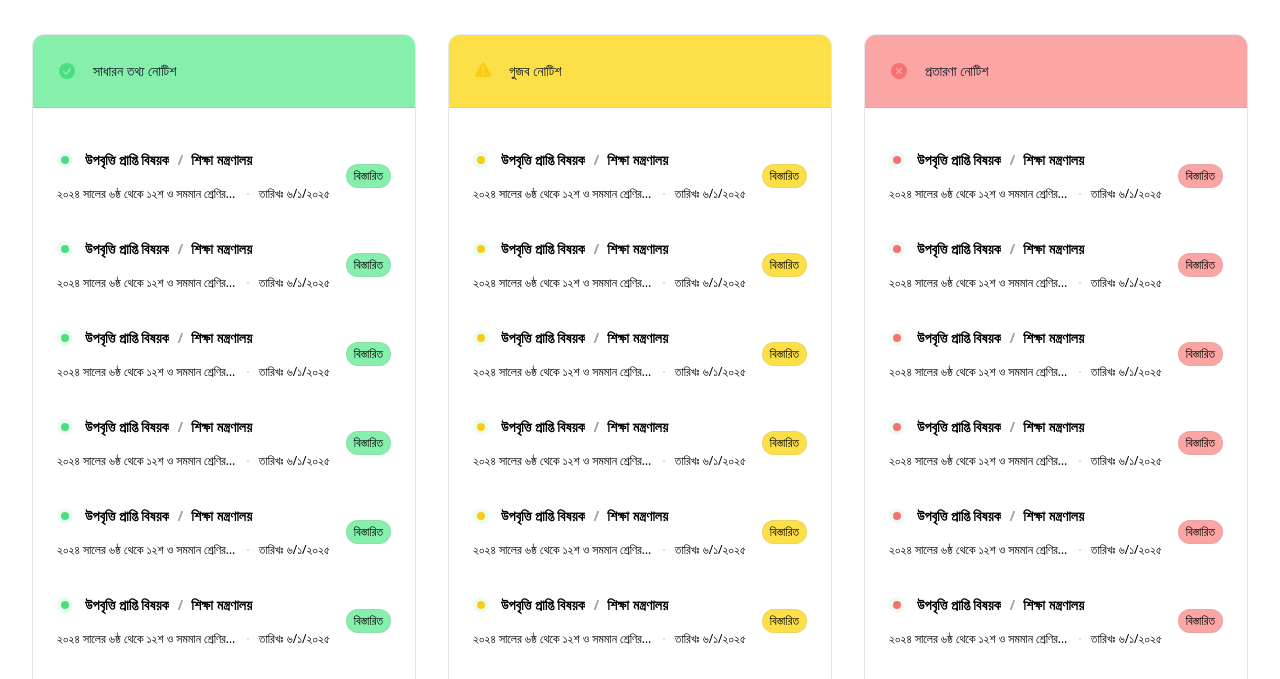
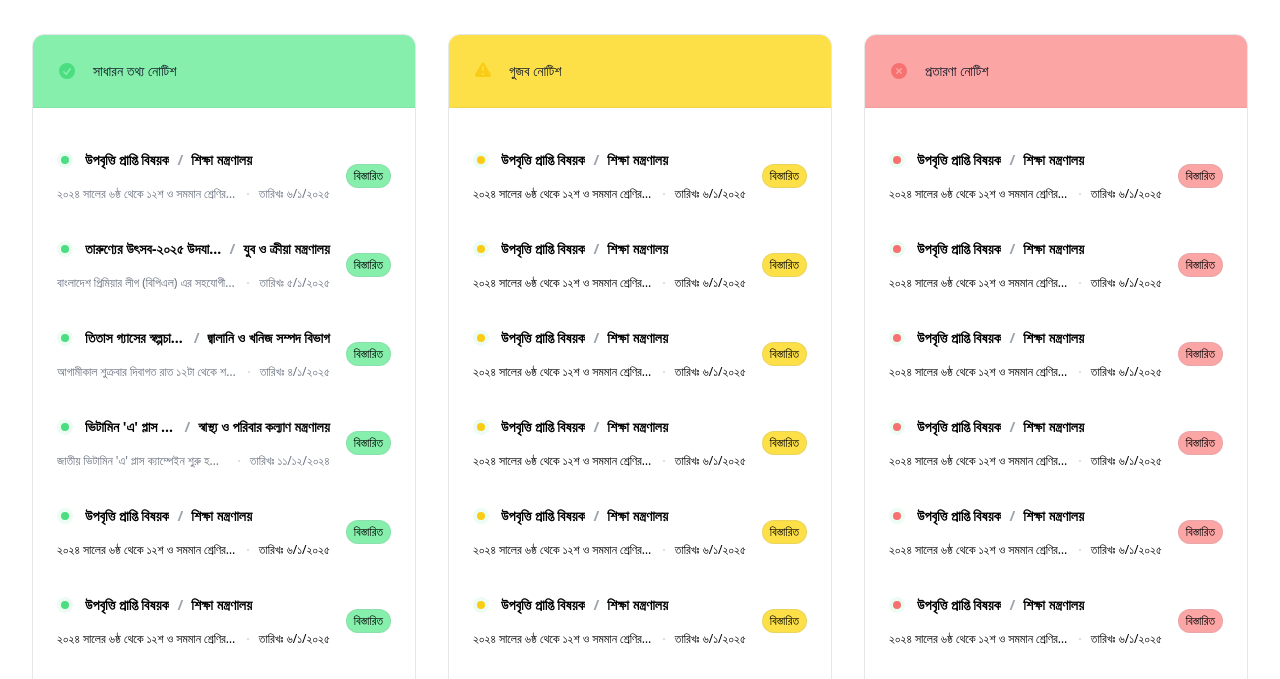
Before and after one commit to Nipun007/alert-tailwind, a website: page src/index.html in a window 1280 px wide. Shown: the part 110-789 px from the top of the page. Drawn offline with Linux system fonts and the light colour scheme.

Commit message:
Info added

```diff
--- a/src/index.html
+++ b/src/index.html
@@ -96,7 +96,7 @@
                             </a>
                         </h2>
                     </div>
-                    <div class="mt-3 flex items-center gap-x-2.5 text-xs/5 text-black-400">
+                    <div class="mt-3 flex items-center gap-x-2.5 text-xs/5 text-gray-500">
                         <p class="truncate">২০২৪ সালের ৬ষ্ঠ থেকে ১২শ ও সমমান শ্রেণির উপবৃত্তি প্রাপ্তির অযোগ্য শিক্ষার্থীদের স্ট্যাটাস পরিবর্তনের মাধ্যমে নিষ্ক্রিয়করণ।</p>
                         <svg viewBox="0 0 2 2" class="size-0.5 flex-none fill-gray-300">
                             <circle cx="1" cy="1" r="1" />
@@ -114,19 +114,19 @@
                         </div>
                         <h2 class="min-w-0 text-sm/6 font-semibold">
                             <a href="#" class="flex gap-x-2">
-                                <span class="truncate">উপবৃত্তি প্রাপ্তি বিষয়ক</span>
+                                <span class="truncate">তারুণ্যের উৎসব-২০২৫ উদযাপন</span>
                                 <span class="text-gray-400">/</span>
-                                <span class="whitespace-nowrap">শিক্ষা মন্ত্রণালয়</span>
+                                <span class="whitespace-nowrap">যুব ও ক্রীয়া মন্ত্রণালয় </span>
                                 <span class="absolute inset-0"></span>
                             </a>
                         </h2>
                     </div>
-                    <div class="mt-3 flex items-center gap-x-2.5 text-xs/5 text-black-400">
-                        <p class="truncate">২০২৪ সালের ৬ষ্ঠ থেকে ১২শ ও সমমান শ্রেণির উপবৃত্তি প্রাপ্তির অযোগ্য শিক্ষার্থীদের স্ট্যাটাস পরিবর্তনের মাধ্যমে নিষ্ক্রিয়করণ।</p>
+                    <div class="mt-3 flex items-center gap-x-2.5 text-xs/5 text-gray-500">
+                        <p class="truncate">বাংলাদেশ প্রিমিয়ার লীগ (বিপিএল) এর সহযোগীতায় তারুণ্যের উৎসব-২০২৫ উদযাপন উপলক্ষ্যে প্রণয়নকৃত কর্মসূচীর বিষয়ে প্রয়োজনীয় কার্যক্রম গ্রহণ ।</p>
                         <svg viewBox="0 0 2 2" class="size-0.5 flex-none fill-gray-300">
                             <circle cx="1" cy="1" r="1" />
                         </svg>
-                        <p class="whitespace-nowrap">তারিখঃ ৬/১/২০২৫</p>
+                        <p class="whitespace-nowrap">তারিখঃ ৫/১/২০২৫</p>
                     </div>
                 </div>
                 <div class="flex-none rounded-full bg-green-300 px-2 py-1 text-xs font-medium text-black-400 ring-1 ring-inset ring-gray-400/20">বিস্তারিত</div>
@@ -139,19 +139,19 @@
                         </div>
                         <h2 class="min-w-0 text-sm/6 font-semibold">
                             <a href="#" class="flex gap-x-2">
-                                <span class="truncate">উপবৃত্তি প্রাপ্তি বিষয়ক</span>
+                                <span class="truncate">তিতাস গ্যাসের স্বল্পচাপ প্রসঙ্গে</span>
                                 <span class="text-gray-400">/</span>
-                                <span class="whitespace-nowrap">শিক্ষা মন্ত্রণালয়</span>
+                                <span class="whitespace-nowrap">জ্বালানি ও খনিজ সম্পদ বিভাগ</span>
                                 <span class="absolute inset-0"></span>
                             </a>
                         </h2>
                     </div>
-                    <div class="mt-3 flex items-center gap-x-2.5 text-xs/5 text-black-400">
-                        <p class="truncate">২০২৪ সালের ৬ষ্ঠ থেকে ১২শ ও সমমান শ্রেণির উপবৃত্তি প্রাপ্তির অযোগ্য শিক্ষার্থীদের স্ট্যাটাস পরিবর্তনের মাধ্যমে নিষ্ক্রিয়করণ।</p>
+                    <div class="mt-3 flex items-center gap-x-2.5 text-xs/5 text-gray-500">
+                        <p class="truncate">আগামীকাল শুক্রবার দিবাগত রাত ১২টা থেকে শনিবার সকাল ছয়টা পর্যন্ত ছয় ঘণ্টা তিতাস গ্যাস অধিভুক্ত সমগ্র সাভার, আমিনবাজার ও হেমায়েতপুর এবং ঢাকা মহানগরীর সমগ্র মিরপুর এলাকা, মিরপুর রোডের উভয় পাশের এলাকা, শ্যামলী, কেরাণীগঞ্জ (খোলামোড়া হতে কলাতিয়া, হযরতপুর পর্যন্ত), হাতিরপুল, ফার্মগেট, আজিমপুর, শাহবাগ এবং তৎসংলগ্ন এলাকায় বিদ্যমান সব শ্রেণির গ্রাহকের গ্যাসের স্বল্পচাপ বিরাজ করবে। এছাড়া কোথাও কোথাও গ্যাসের চাপ শূন্যে নেমে যেতে পারে।</p>
                         <svg viewBox="0 0 2 2" class="size-0.5 flex-none fill-gray-300">
                             <circle cx="1" cy="1" r="1" />
                         </svg>
-                        <p class="whitespace-nowrap">তারিখঃ ৬/১/২০২৫</p>
+                        <p class="whitespace-nowrap">তারিখঃ ৪/১/২০২৫</p>
                     </div>
                 </div>
                 <div class="flex-none rounded-full bg-green-300 px-2 py-1 text-xs font-medium text-black-400 ring-1 ring-inset ring-gray-400/20">বিস্তারিত</div>
@@ -164,19 +164,19 @@
                         </div>
                         <h2 class="min-w-0 text-sm/6 font-semibold">
                             <a href="#" class="flex gap-x-2">
-                                <span class="truncate">উপবৃত্তি প্রাপ্তি বিষয়ক</span>
+                                <span class="truncate">ভিটামিন 'এ' প্লাস ক্যাম্পেইন</span>
                                 <span class="text-gray-400">/</span>
-                                <span class="whitespace-nowrap">শিক্ষা মন্ত্রণালয়</span>
+                                <span class="whitespace-nowrap">স্বাস্থ্য ও পরিবার কল্যাণ মন্ত্রণালয়</span>
                                 <span class="absolute inset-0"></span>
                             </a>
                         </h2>
                     </div>
-                    <div class="mt-3 flex items-center gap-x-2.5 text-xs/5 text-black-400">
-                        <p class="truncate">২০২৪ সালের ৬ষ্ঠ থেকে ১২শ ও সমমান শ্রেণির উপবৃত্তি প্রাপ্তির অযোগ্য শিক্ষার্থীদের স্ট্যাটাস পরিবর্তনের মাধ্যমে নিষ্ক্রিয়করণ।</p>
+                    <div class="mt-3 flex items-center gap-x-2.5 text-xs/5 text-gray-500">
+                        <p class="truncate">জাতীয় ভিটামিন 'এ' প্লাস ক্যাম্পেইন শুরু হতে যাচ্ছে ১২ ডিসেম্বর ২০২৪</p>
                         <svg viewBox="0 0 2 2" class="size-0.5 flex-none fill-gray-300">
                             <circle cx="1" cy="1" r="1" />
                         </svg>
-                        <p class="whitespace-nowrap">তারিখঃ ৬/১/২০২৫</p>
+                        <p class="whitespace-nowrap">তারিখঃ ১১/১২/২০২৪</p>
                     </div>
                 </div>
                 <div class="flex-none rounded-full bg-green-300 px-2 py-1 text-xs font-medium text-black-400 ring-1 ring-inset ring-gray-400/20">বিস্তারিত</div>
```
